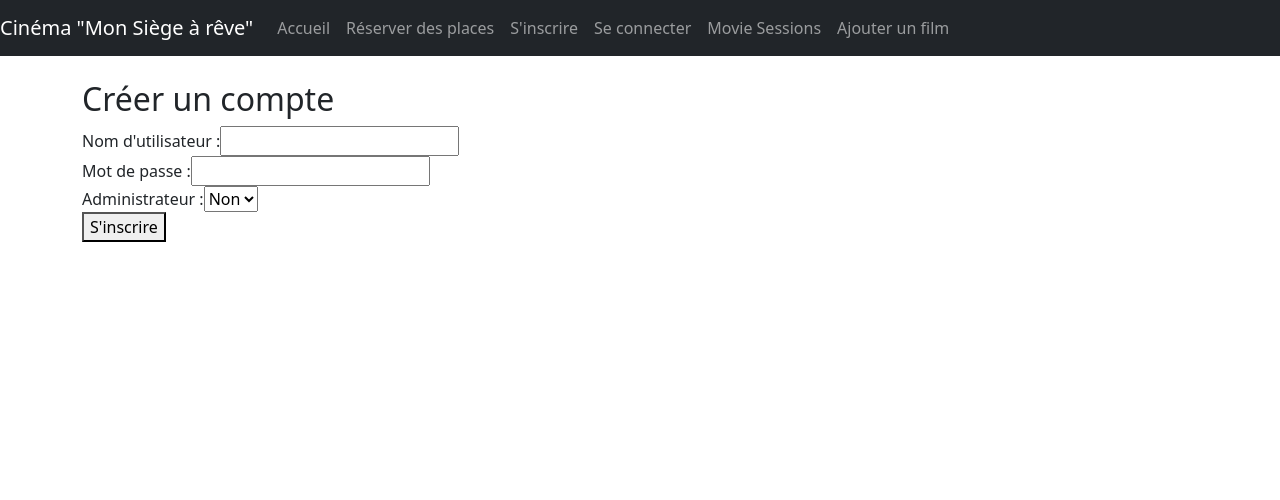
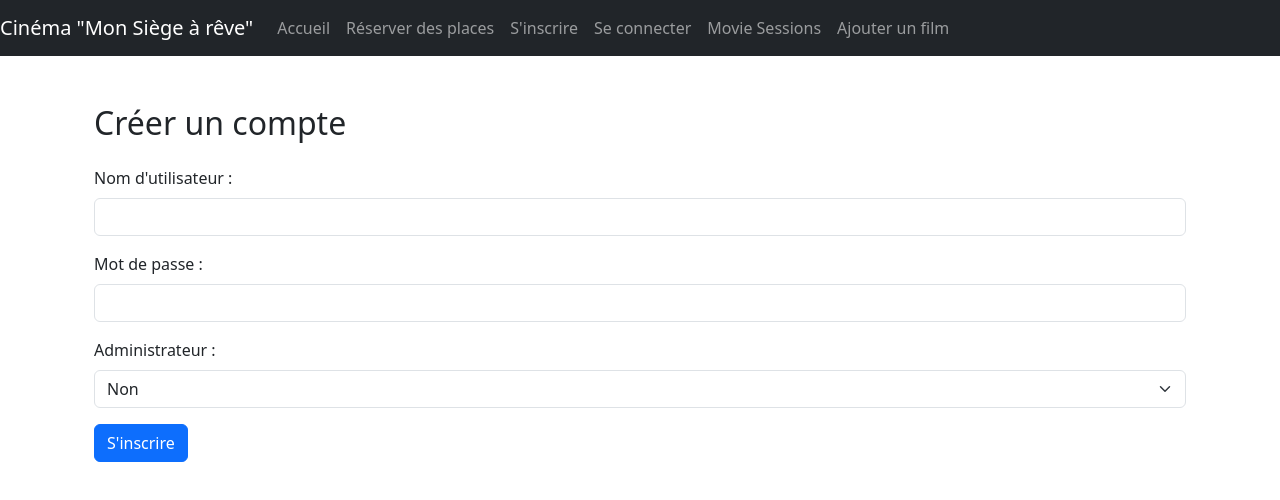
Before and after one commit to arnaudlagarde/MonSiegeAReve, a React (Create React App) app in the folder frontend/cinema_front/: page /signup in a window 1280 px wide. Shown: the top 500 px of the page. Built offline with nearby package versions, Linux system fonts and the light colour scheme; no server answers.

Commit message:
Signup enhanced

```diff
--- a/frontend/cinema_front/src/components/SignUp.js
+++ b/frontend/cinema_front/src/components/SignUp.js
@@ -1,5 +1,6 @@
 import React, { useState } from 'react';
 import axios from '../api'; // Import the updated api.js file
+import { Button, Toast } from 'react-bootstrap';
 
 const SignUp = () => {
   const [formData, setFormData] = useState({
@@ -8,9 +9,17 @@ const SignUp = () => {
     isAdmin: 'no', // Par défaut, l'utilisateur n'est pas un administrateur
   });
 
+  const [showSuccessToast, setShowSuccessToast] = useState(false);
+  const [showErrorToast, setShowErrorToast] = useState(false);
+
   const handleChange = (e) => {
     const { name, value } = e.target;
     setFormData({ ...formData, [name]: value });
+  };
+
+  const handleCloseToasts = () => {
+    setShowSuccessToast(false);
+    setShowErrorToast(false);
   };
 
   const handleSubmit = async (e) => {
@@ -33,33 +42,58 @@ const SignUp = () => {
       localStorage.setItem('authToken', token);
 
       console.log('User registered:', response.data);
-      // You can redirect to a different page here after successful registration
+
+      // Show the success toast
+      setShowSuccessToast(true);
     } catch (error) {
       console.error('Error registering user:', error);
+
+      // Show the error toast
+      setShowErrorToast(true);
     }
   };
 
   return (
-    <div>
-      <h2>Créer un compte</h2>
+    <div className="container">
+      <h2 className="my-4">Créer un compte</h2>
       <form onSubmit={handleSubmit}>
-        <div>
-          <label>Nom d'utilisateur :</label>
-          <input type="text" name="username" value={formData.username} onChange={handleChange} />
+        <div className="mb-3">
+          <label className="form-label">Nom d'utilisateur :</label>
+          <input type="text" name="username" value={formData.username} onChange={handleChange} className="form-control" />
         </div>
-        <div>
-          <label>Mot de passe :</label>
-          <input type="password" name="password" value={formData.password} onChange={handleChange} />
+        <div className="mb-3">
+          <label className="form-label">Mot de passe :</label>
+          <input type="password" name="password" value={formData.password} onChange={handleChange} className="form-control" />
         </div>
-        <div>
-          <label>Administrateur :</label>
-          <select name="isAdmin" value={formData.isAdmin} onChange={handleChange}>
+        <div className="mb-3">
+          <label className="form-label">Administrateur :</label>
+          <select name="isAdmin" value={formData.isAdmin} onChange={handleChange} className="form-select">
             <option value="yes">Oui</option>
             <option value="no">Non</option>
           </select>
         </div>
-        <button type="submit">S'inscrire</button>
+        <button type="submit" className="btn btn-primary">S'inscrire</button>
       </form>
+
+      {/* Success Toast */}
+      <Toast show={showSuccessToast} onClose={handleCloseToasts} delay={3000} autohide>
+        <Toast.Header closeButton={false}>
+          <strong className="me-auto">Success</strong>
+        </Toast.Header>
+        <Toast.Body>
+          Your registration was successful.
+        </Toast.Body>
+      </Toast>
+
+      {/* Error Toast */}
+      <Toast show={showErrorToast} onClose={handleCloseToasts} delay={3000} autohide bg="danger" text="white">
+        <Toast.Header closeButton={false}>
+          <strong className="me-auto">Error</strong>
+        </Toast.Header>
+        <Toast.Body>
+          There was an error with your registration. Please try again.
+        </Toast.Body>
+      </Toast>
     </div>
   );
 };
```
Also changed, not shown: 1 other file (tests, documents, lock files or other folders).
